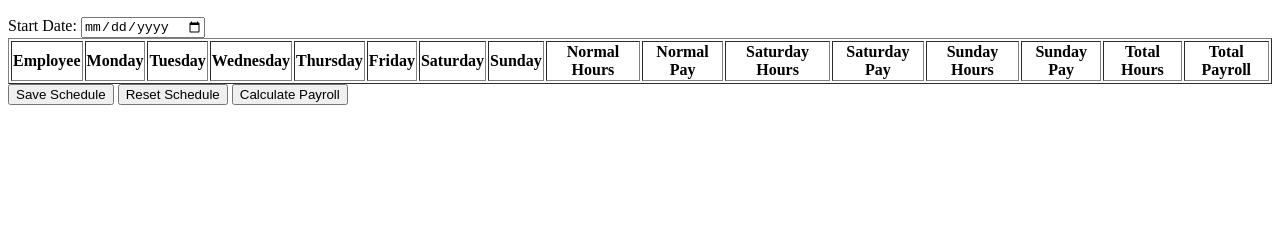
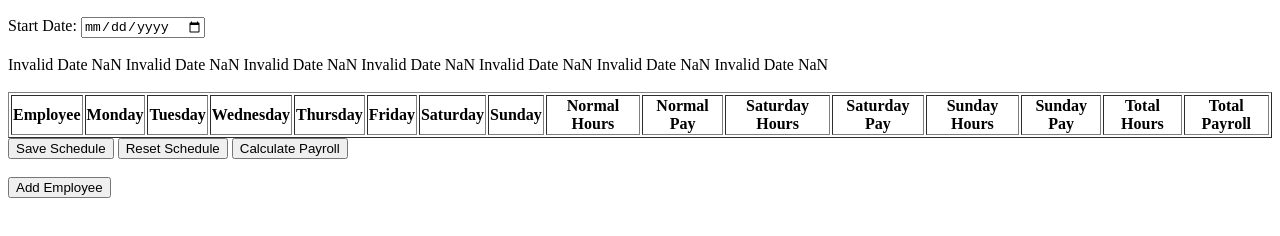
Before and after one commit to hiten28best/tbsroster, a plain HTML site: page index.html in a window 1280 px wide. Shown: the part 50-286 px from the top of the page. Drawn offline with Linux system fonts and the light colour scheme.

Commit message:
Update index.html

```diff
--- a/index.html
+++ b/index.html
@@ -5,11 +5,10 @@
     <meta name="viewport" content="width=device-width, initial-scale=1.0">
     <title>Employee Scheduling</title>
     <script>
-        // Load employees from localStorage and update the schedule
+        // Function to load employees from localStorage
         function loadEmployees() {
-            // Check if an update flag exists from payrate.html
             if (localStorage.getItem("updateSchedule") === "true") {
-                localStorage.removeItem("updateSchedule"); // Reset the flag
+                localStorage.removeItem("updateSchedule");
             }
 
             let employees = JSON.parse(localStorage.getItem("employees")) || [];
@@ -183,27 +182,69 @@
                     }
                 });
 
-                localStorage.removeItem("employeeSchedule");  // Clear the schedule data from localStorage
+                localStorage.removeItem("employeeSchedule");
                 alert("Schedule reset!");
             }
         }
 
-        // Load schedule on page load
+        // Function to calculate and display dates based on the start date
+        function displayWeekDates() {
+            let startDate = new Date(document.getElementById("start-date").value);
+            let dayOfWeek = startDate.getDay(); // Get day of the week (0-6 for Sun-Sat)
+
+            // Adjust to the previous Sunday (if not already Sunday)
+            startDate.setDate(startDate.getDate() - dayOfWeek);
+
+            let dateCells = document.querySelectorAll(".date-cell");
+
+            for (let i = 0; i < 7; i++) {
+                let dateCell = dateCells[i];
+                let currentDate = new Date(startDate);
+                currentDate.setDate(startDate.getDate() + i);
+
+                let day = currentDate.getDate();
+                let month = currentDate.toLocaleString("default", { month: "short" });
+                dateCell.innerText = `${month} ${day}`;
+            }
+        }
+
+        // Load schedule and dates on page load
         window.onload = function () {
             let savedStartDate = localStorage.getItem("startDate");
             if (savedStartDate) {
                 document.getElementById("start-date").value = savedStartDate;
             }
+
             loadEmployees();
+            displayWeekDates();
         };
+
+        // Event listener for start date change
+        document.getElementById("start-date").addEventListener("change", displayWeekDates);
     </script>
 </head>
 <body>
 
     <h2>Employee Scheduling</h2>
+
+    <!-- Start Date Input -->
     <label for="start-date">Start Date:</label>
     <input type="date" id="start-date">
+    <br><br>
 
+    <!-- Week Dates Header -->
+    <div id="dates-header">
+        <span class="date-cell"></span>
+        <span class="date-cell"></span>
+        <span class="date-cell"></span>
+        <span class="date-cell"></span>
+        <span class="date-cell"></span>
+        <span class="date-cell"></span>
+        <span class="date-cell"></span>
+    </div>
+    <br>
+
+    <!-- Table for scheduling -->
     <table border="1">
         <thead>
             <tr>
@@ -232,8 +273,12 @@
 
     <!-- Buttons -->
     <button onclick="saveSchedule()">Save Schedule</button>
-    <button onclick="resetSchedule()">Reset Schedule</button>  <!-- Reset Button -->
-    <button onclick="calculatePayroll()">Calculate Payroll</button>  <!-- Calculate Payroll Button -->
+    <button onclick="resetSchedule()">Reset Schedule</button>
+    <button onclick="calculatePayroll()">Calculate Payroll</button>
+    <br><br>
+
+    <!-- Add Employee Button -->
+    <button onclick="window.location.href='payrate.html'">Add Employee</button>
 
 </body>
 </html>
```
